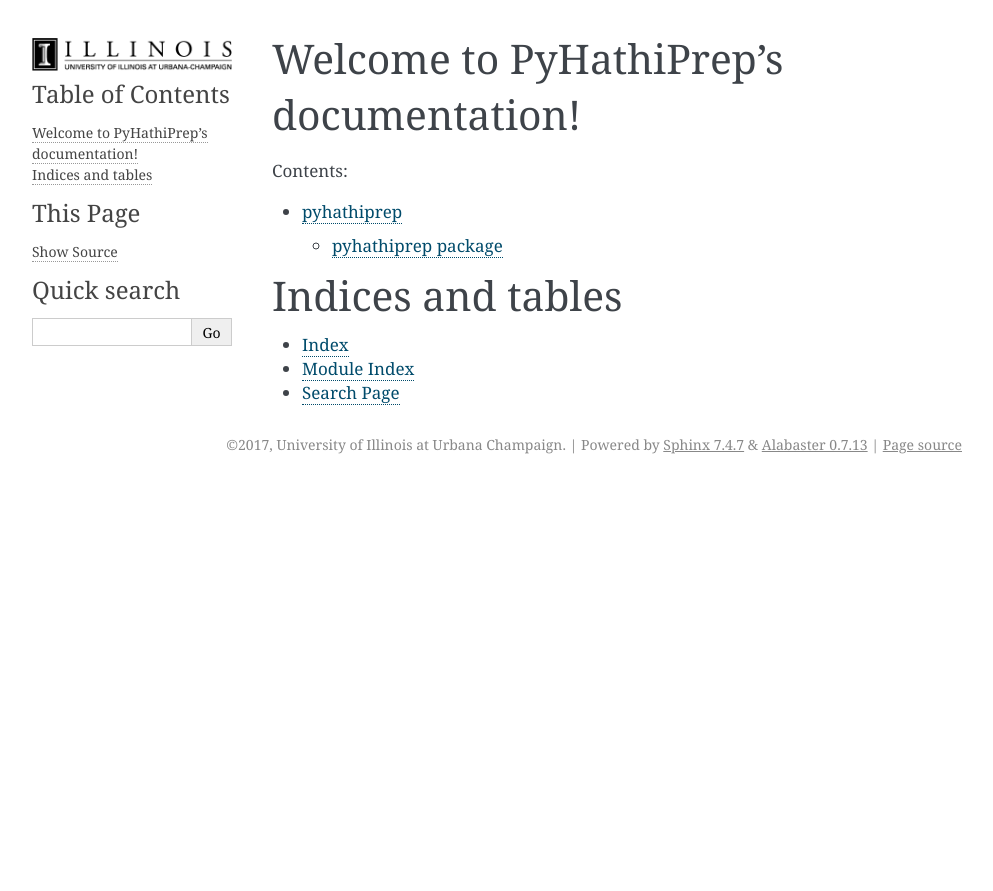
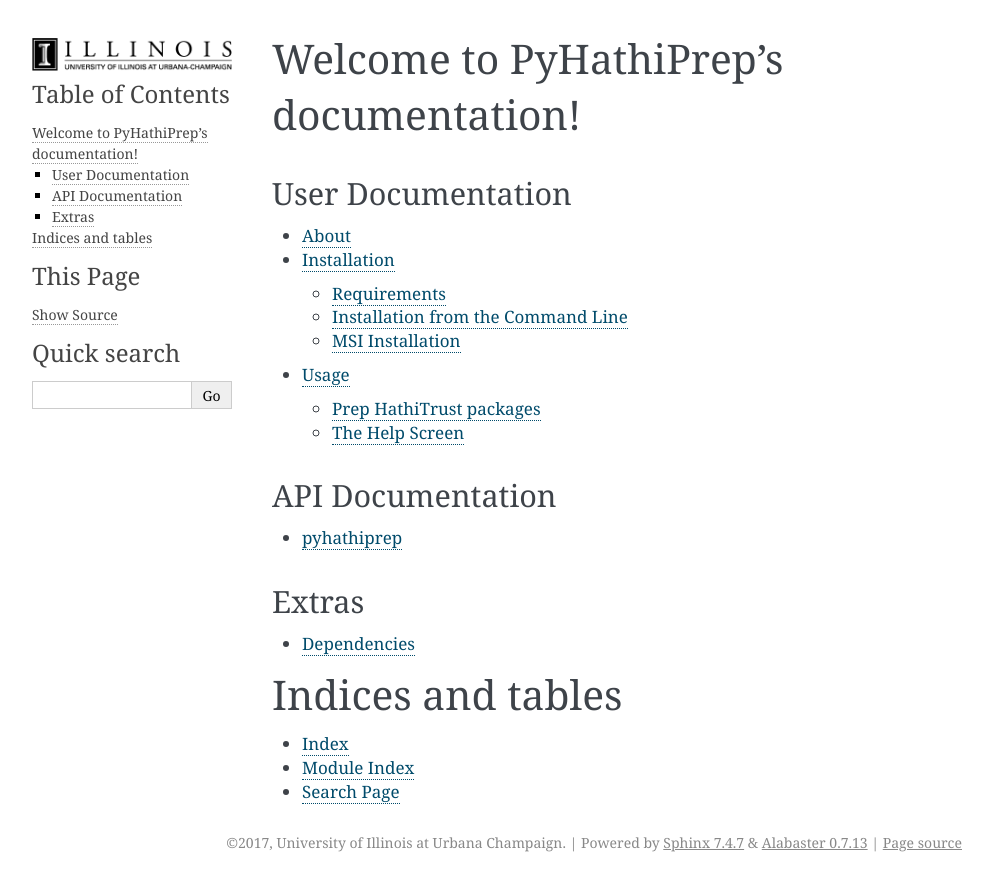
Before and after one commit to UIUCLibrary/pyhathiprep, a Sphinx documentation site: the page built from docs/source/index.rst, in a window 1280 px wide. Shown: the top 891 px of the page, without its empty margins (148-1141 px from the left). Built offline with Sphinx 7.4.7, drawn with Linux system fonts in a browser that asks for light colours.

Commit message:
PSR-21 HathiPrep Replacement: added user and API documentation

```diff
--- a/docs/source/index.rst
+++ b/docs/source/index.rst
@@ -6,11 +6,30 @@
 Welcome to PyHathiPrep's documentation!
 =======================================
 
+User Documentation
+------------------
+
 .. toctree::
    :maxdepth: 2
-   :caption: Contents:
+
+   about
+   installation
+   usage
+
+
+API Documentation
+-----------------
+.. toctree::
+   :maxdepth: 1
 
    modules
+
+Extras
+------
+.. toctree::
+   :maxdepth: 1
+
+   dependencies
 
 
 
```
